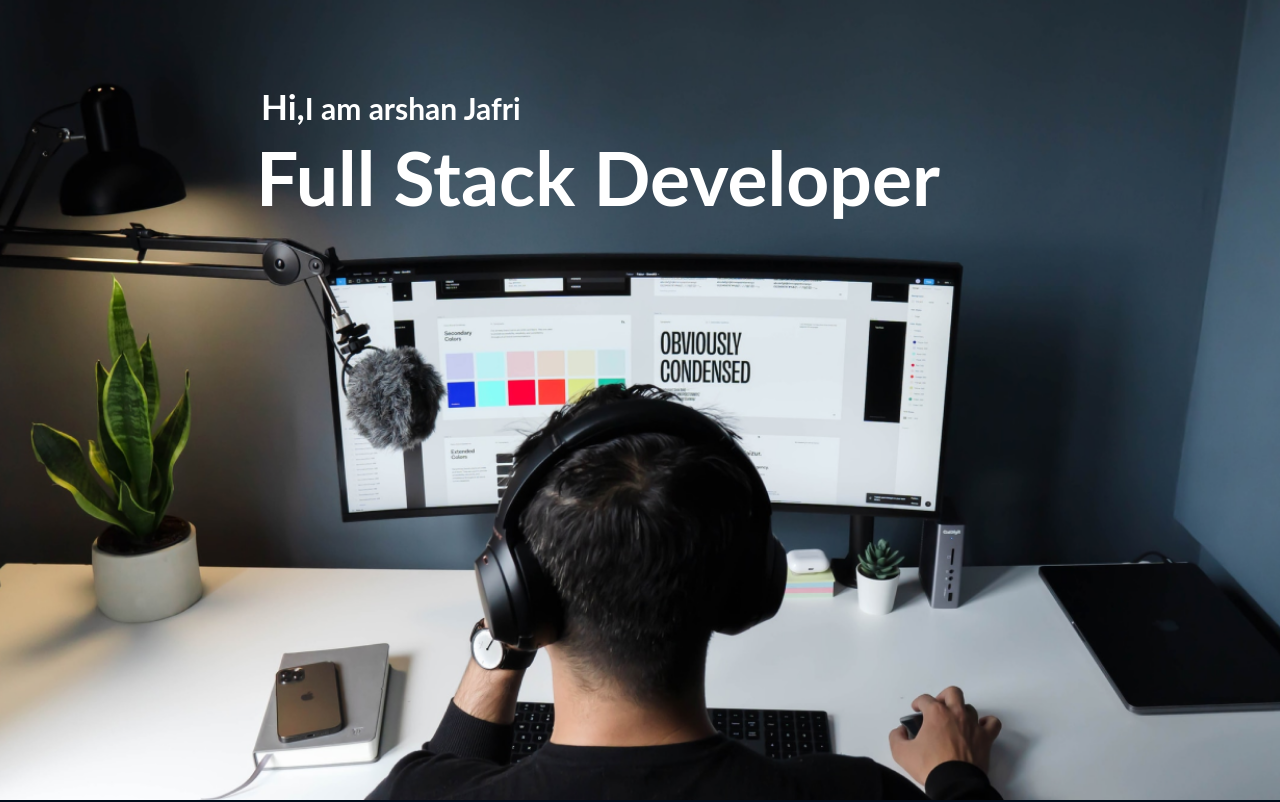
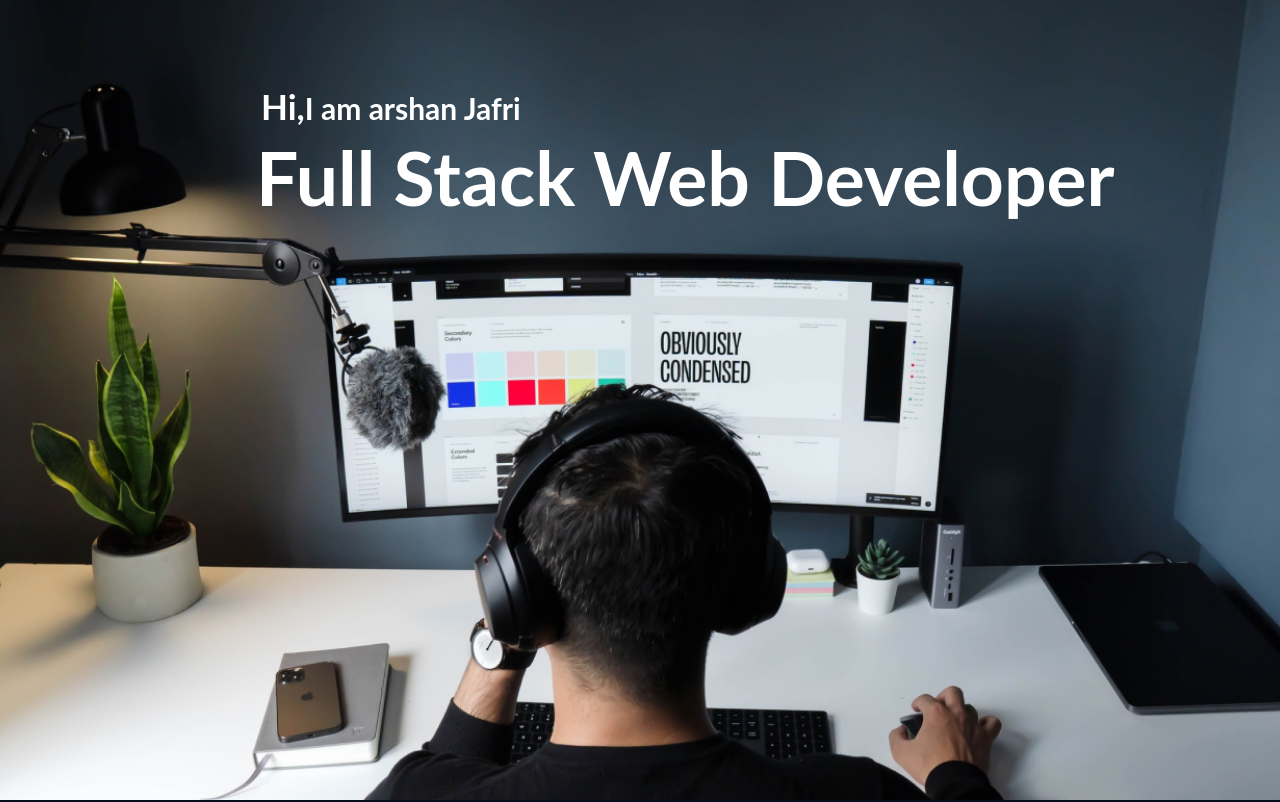
Before and after one commit to Arshan-jafri/portfolio, a plain HTML site: page index.html in a window 1280 px wide. Shown: the top 802 px of the page. Drawn offline with Linux system fonts and the light colour scheme.

Commit message:
I am full stack web developer

```diff
--- a/index.html
+++ b/index.html
@@ -15,7 +15,7 @@
                 <h1 class="h1">Hi,<span class="small">I am arshan Jafri</span></h1>
             </div>
             <div class="big">
-                <h1>Full Stack Developer</h1>
+                <h1>Full Stack Web Developer</h1>
             </div>
         </div>
     </section>
```
